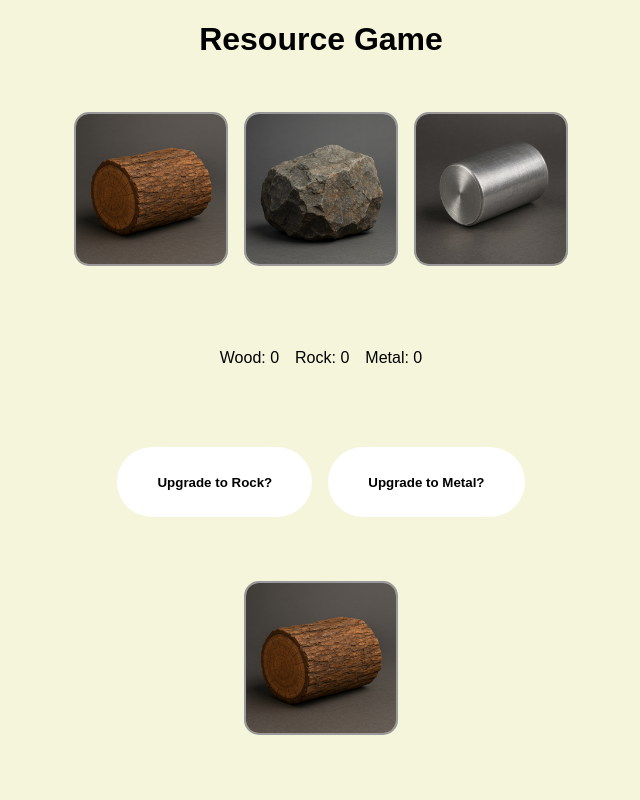
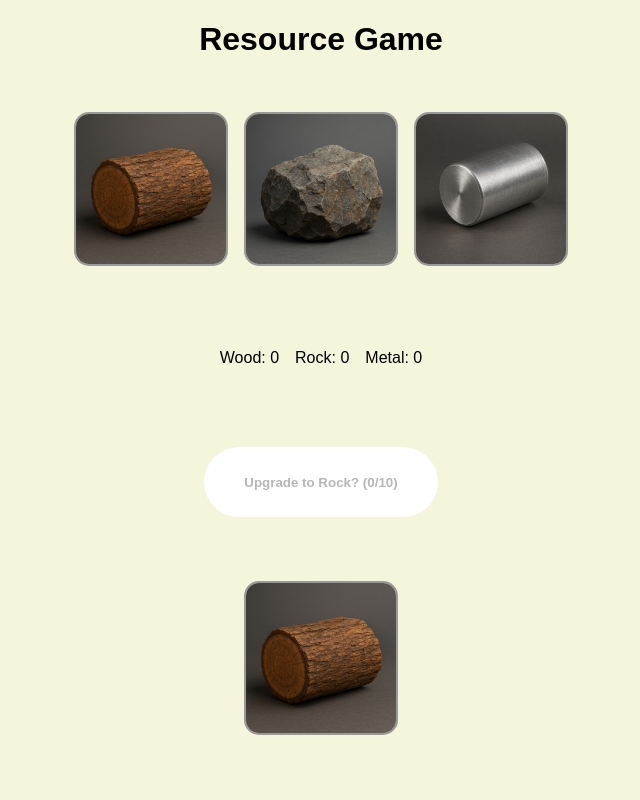
Before and after one commit to SketchRudy/ReactGame, a React (Vite) app: page / in a window 1280 px wide. Shown: the top 800 px of the page, without its empty margins (319-959 px from the left). Built offline with nearby package versions, Linux system fonts and the light colour scheme.

Commit message:
Refactor upgrade functions to improve cost handling and state management

```diff
--- a/src/components/Game.jsx
+++ b/src/components/Game.jsx
@@ -10,13 +10,18 @@ export default function Game() {
     const [woodCounter, setWoodCounter] = React.useState(0);
     const [rockCounter, setRockCounter] = React.useState(0);
     const [metalCounter, setMetalCounter] = React.useState(0);
-    let totalCount = woodCounter + rockCounter + metalCounter;
+    const [upgrades, setUpgrades] = React.useState([
+    { id: 'rock',  name: 'Rock Pickaxe',  cost: { wood: 10 },  bought: false },
+    { id: 'metal', name: 'Metal Pickaxe', cost: { rock: 10 },  bought: false }
+    ]);
+
+    const totalCount = woodCounter + rockCounter + metalCounter;
 
     const [pickAxe, setPickaxe] = React.useState({
         name: "wood",
-        total: totalCount,
+        // total: totalCount,
         image: Wood,
-        items: [woodCounter, rockCounter, metalCounter]
+        // items: [woodCounter, rockCounter, metalCounter]
     })
 
     function woodIncrement(){     //incrementing wood and keeping track of the old
@@ -40,31 +45,54 @@ export default function Game() {
 
     //if the player has enough wood change the name and image of the "rock pickaxe"
     function woodUpgrade(){
-        if(woodCounter > 10 || woodCounter == 10)
+        const rockU = upgrades.find(u => u.id === 'rock') || { cost: { wood: 10 } };
+        if(canAfford(rockU.cost))
         {
-            setPickaxe({
-                name: "rock",
-                image: Rock
-            })
+            setPickaxe(prev => ({ ...prev, name: "rock", image: Rock }))
             console.log(pickAxe.name);
-            setWoodCounter(prev => prev - 10);
+            setWoodCounter(prev => prev - (rockU.cost.wood ?? 10));
+            markBought('rock');
         }
         else console.log("not enough");
     }
 
     //if the player has enough rock change the name and image of the "metal pickaxe"
     function rockUpgrade(){
-        if(rockCounter > 10 || rockCounter == 10)
+        const metalU = upgrades.find(u => u.id === 'metal') || { cost: { rock: 10 } };
+        if(canAfford(metalU.cost))
             {
-                setPickaxe({
-                    name: "metal",
-                    image: Metal
-                })
+                setPickaxe(prev => ({ ...prev, name: "metal", image: Metal }))
                 console.log(pickAxe.name);
-                setWoodCounter(prev => prev - 10);
+                setRockCounter(prev => prev - (metalU.cost.rock ?? 10));
+                markBought('metal');
             }
             else console.log("not enough");
     }
+
+    function canAfford(cost) {
+      return (!cost.wood  || woodCounter  >= cost.wood) &&
+              (!cost.rock  || rockCounter  >= cost.rock) &&
+              (!cost.metal || metalCounter >= cost.metal);
+      }
+
+    function markBought(id) {
+      setUpgrades(prev => prev.map(u => u.id === id ? { ...u, bought: true } : u));
+    }
+
+    const rockU  = upgrades.find(u => u.id === 'rock')  || { cost: { wood: 10 },  bought: false };
+    const metalU = upgrades.find(u => u.id === 'metal') || { cost: { rock: 10 }, bought: false };
+
+    const canBuyRock  = canAfford(rockU.cost);
+    const canBuyMetal = canAfford(metalU.cost);
+
+    const rockBought  = !!rockU.bought;
+    const metalBought = !!metalU.bought;
+
+    <ul>
+      {upgrades.map(u => (
+        <li key={u.id}>{u.name} — {u.bought ? 'Owned' : 'Locked'}</li>
+      ))}
+    </ul>
 
 
     return (
@@ -90,9 +118,17 @@ export default function Game() {
 
 
           <div className="upgrades">
-            <button onClick={woodUpgrade} className="upgradeBtn"><h4>Upgrade to Rock?</h4></button>
-            <button onClick={rockUpgrade} className="upgradeBtn"><h4>Upgrade to Metal?</h4></button>
-          </div>
+            {!rockBought && (
+            <button onClick={woodUpgrade} className="upgradeBtn" disabled = {!canBuyRock}>
+              <h4>Upgrade to Rock? ({woodCounter}/{rockU?.cost?.wood ?? 10})</h4>
+              </button>
+            )}
+            {rockBought && !metalBought && (
+            <button onClick={rockUpgrade} className="upgradeBtn" disabled={!canBuyMetal}>
+              <h4>Upgrade to Metal? ({rockCounter}/{metalU?.cost?.rock ?? 10})</h4>
+            </button>
+            )}
+        </div>
 
           <img src={pickAxe.image} alt="Current Pickaxe" className="materialimg" />
           <p>{"Total Count: " + totalCount}</p>
```
